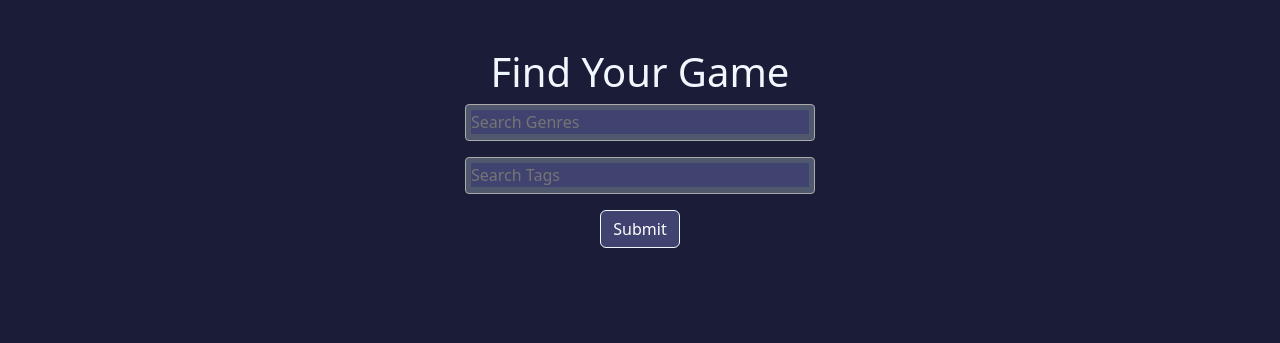
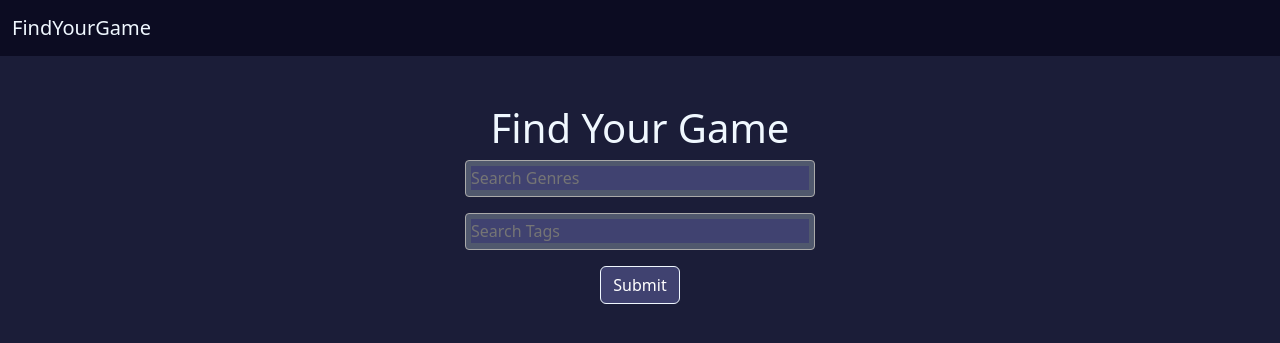
Before and after one commit to MysteryBrks/Find-Your-Game, a Flask app: page / in a window 1280 px wide. Shown: the top 343 px of the page. Run offline with Flask 3, Linux system fonts and the light colour scheme; some libraries are stand-ins or nearby versions.

Commit message:
Added basic Navbar allowing linked to index

```diff
--- a/static/styles.css
+++ b/static/styles.css
@@ -1,3 +1,11 @@
+nav {
+    background-color: rgb(12, 12, 34);
+}
+
+a {
+    color: aliceblue !important;
+}
+
 body {
     color: aliceblue;
     background-color: #1b1d38;
--- a/templates/layout.html
+++ b/templates/layout.html
@@ -16,8 +16,15 @@
          <script src="static/dropdown.js"></script>
 
         <title>Find Your Game</title>
+
+
     </head>
     <body>
+        <nav class="navbar">
+            <div class="container-fluid">
+                <a class="navbar-brand" href="/">FindYourGame</a>
+            </div>
+        </nav>
         <main class="container py-5 text-center">
             {% block main %} {% endblock %}
         </main>
```
